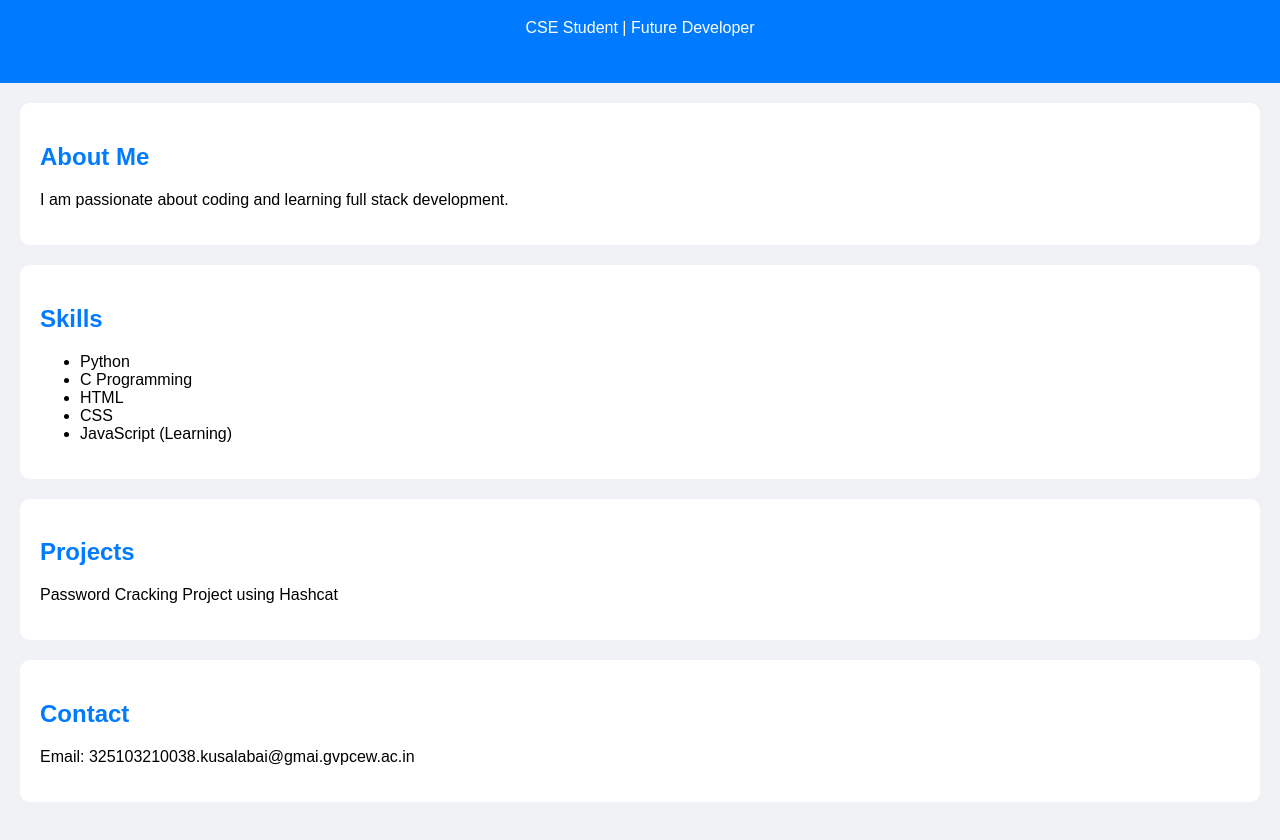
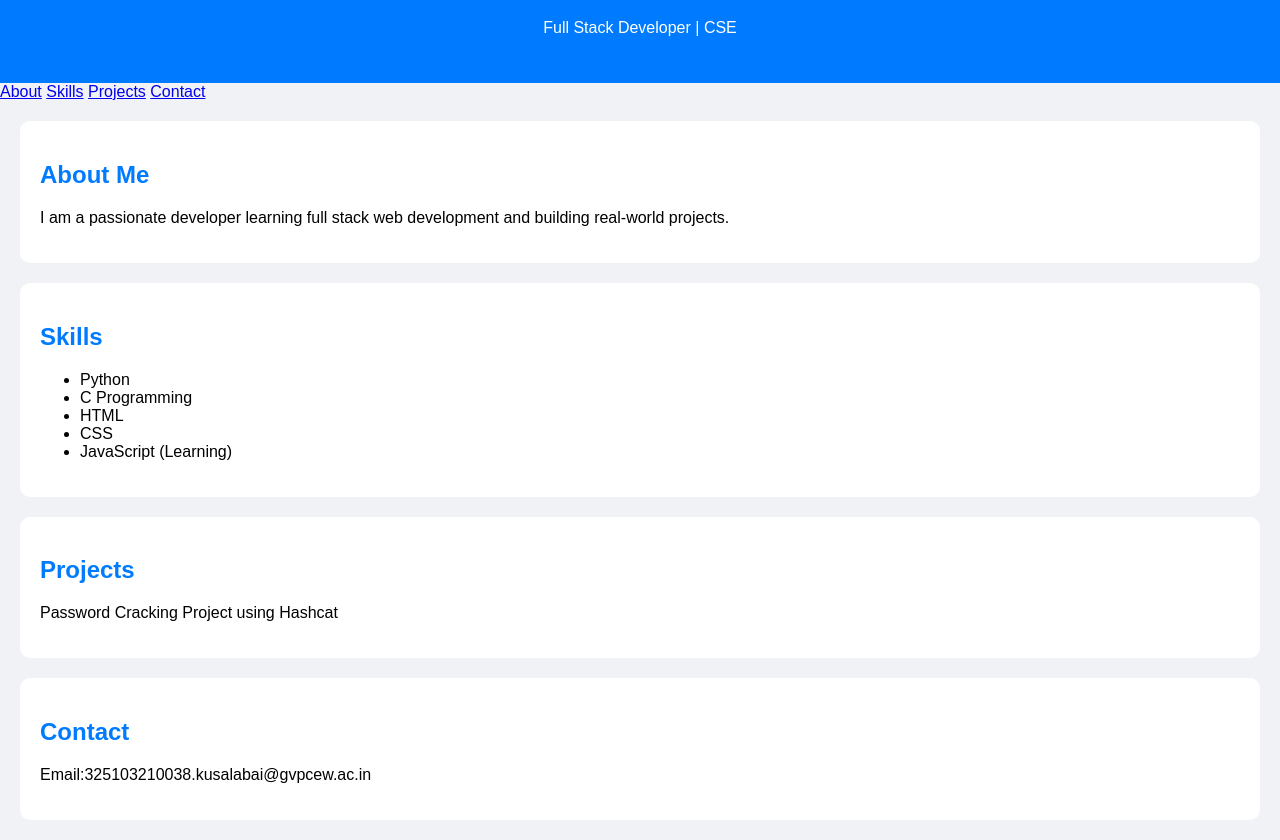
Before and after one commit to 325103210038kusalabai-source/FUTURE_FS_01, a plain HTML site: page index.html in a window 1280 px wide. Shown: the part 91-931 px from the top of the page. Drawn offline with Linux system fonts and the light colour scheme.

Commit message:
Update index.html

```diff
--- a/index.html
+++ b/index.html
@@ -8,15 +8,22 @@
 
     <header>
         <h1>Kusala Bai</h1>
-        <p>CSE Student | Future Developer</p>
+        <p>Full Stack Developer | CSE </p>
     </header>
 
-    <section>
+    <nav>
+        <a href="#about">About</a>
+        <a href="#skills">Skills</a>
+        <a href="#projects">Projects</a>
+        <a href="#contact">Contact</a>
+    </nav>
+
+    <section id="about">
         <h2>About Me</h2>
-        <p>I am passionate about coding and learning full stack development.</p>
+        <p>I am a passionate developer learning full stack web development and building real-world projects.</p>
     </section>
 
-    <section>
+    <section id="skills">
         <h2>Skills</h2>
         <ul>
             <li>Python</li>
@@ -27,14 +34,14 @@
         </ul>
     </section>
 
-    <section>
+    <section id="projects">
         <h2>Projects</h2>
         <p>Password Cracking Project using Hashcat</p>
     </section>
 
-    <section>
+    <section id="contact">
         <h2>Contact</h2>
-        <p>Email: 325103210038.kusalabai@gmai.gvpcew.ac.in</p>
+        <p>Email:325103210038.kusalabai@gvpcew.ac.in</p>
     </section>
 
 </body>
```
